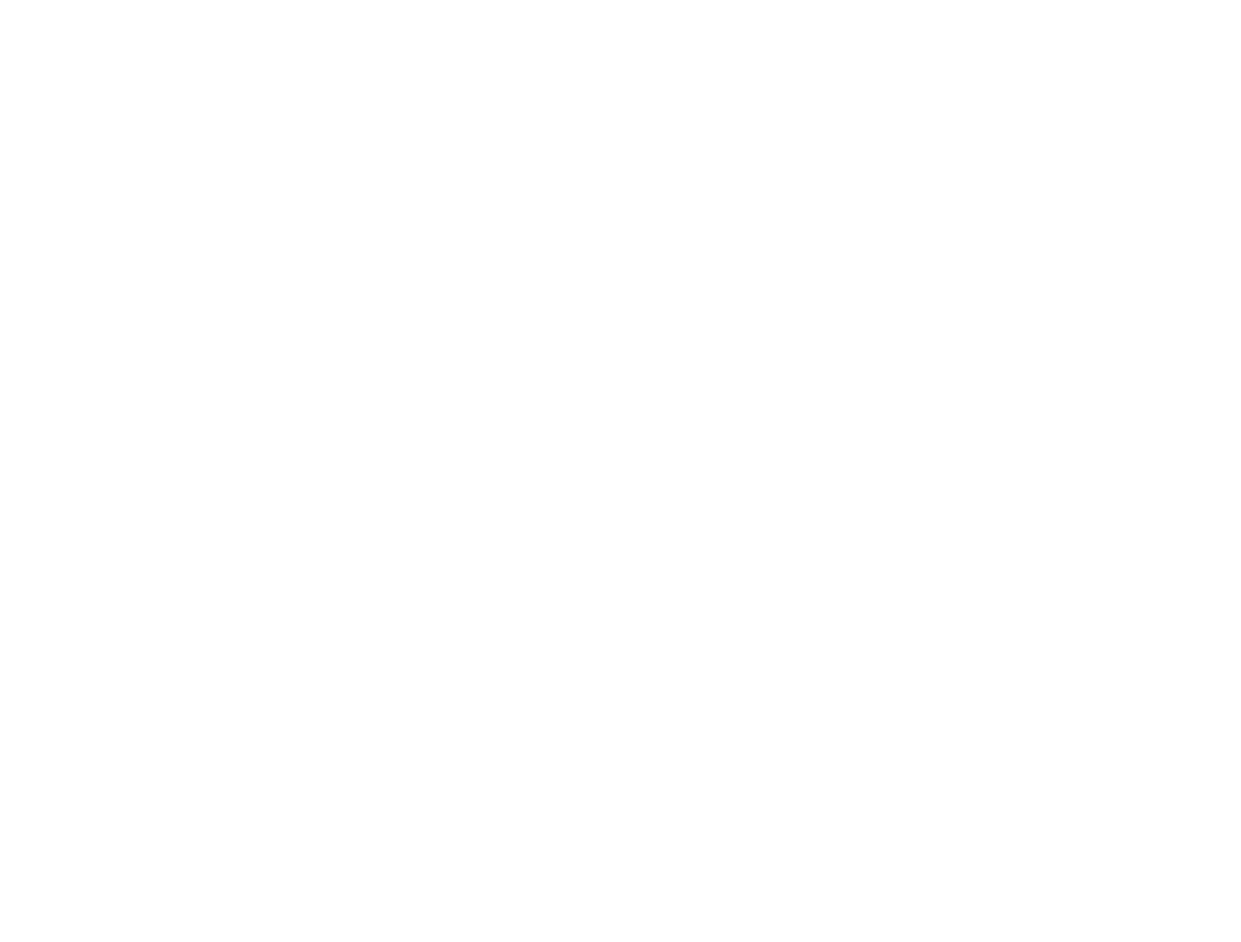
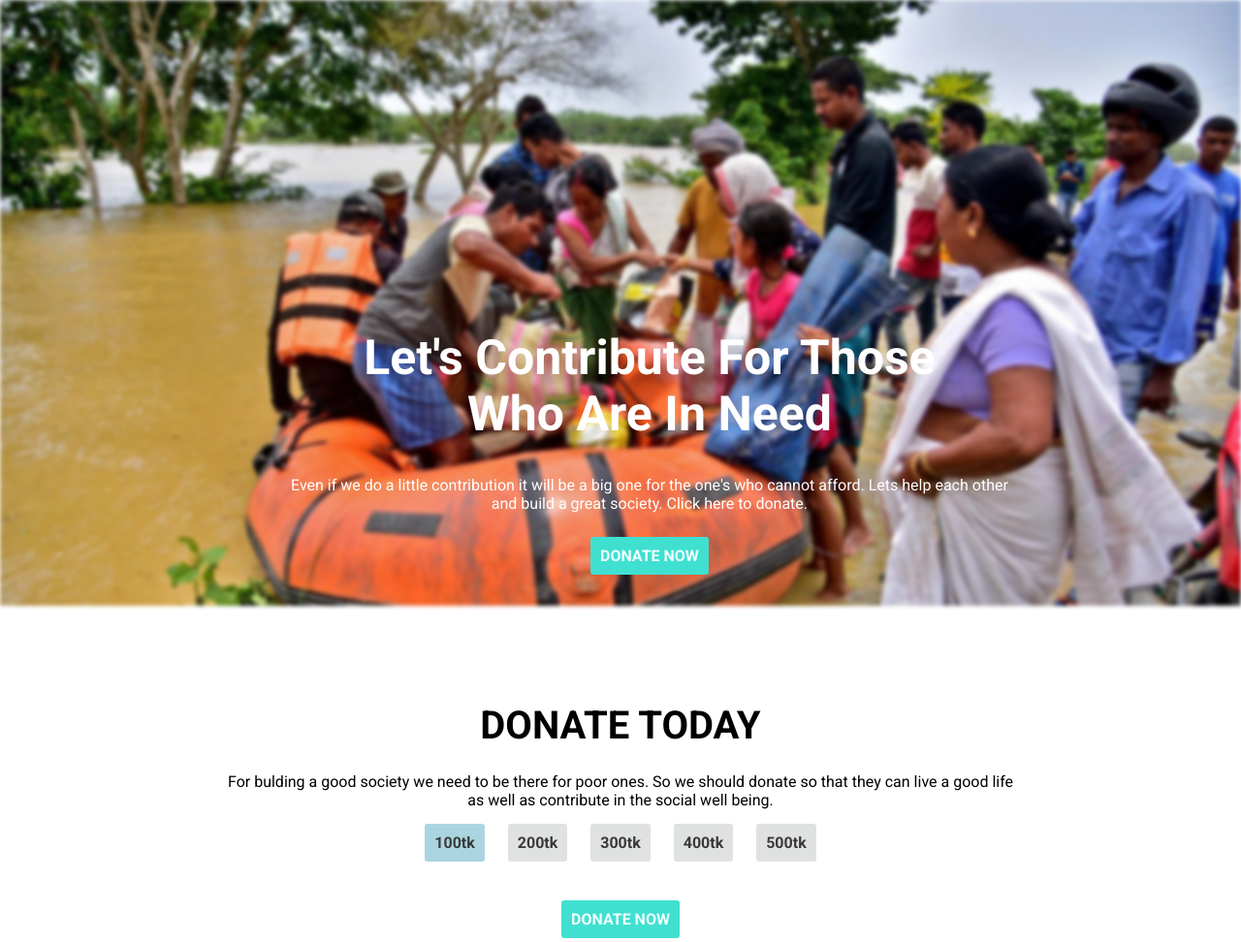
Before and after one commit to anta161/Donation-site, a plain HTML site: page index.html in a window 1280 px wide. Shown: the top 972 px of the page at 97% size. Before the commit the page ends 800 px from the top, so only its background shows below. Drawn offline with Linux system fonts and the light colour scheme.

Commit message:
section updated

```diff
--- a/index.html
+++ b/index.html
@@ -1,12 +1,72 @@
 <!DOCTYPE html>
 <html lang="en">
+
 <head>
     <meta charset="UTF-8">
     <meta http-equiv="X-UA-Compatible" content="IE=edge">
     <meta name="viewport" content="width=device-width, initial-scale=1.0">
     <title>Donation</title>
+    <!-- linkin -->
+
+    <link rel="preconnect" href="https://fonts.googleapis.com">
+    <link rel="preconnect" href="https://fonts.gstatic.com" crossorigin>
+    <link
+        href="https://fonts.googleapis.com/css2?family=PT+Sans&family=Roboto:ital,wght@0,100;0,300;0,400;0,500;0,700;1,300&display=swap"
+        rel="stylesheet">
+    <link rel="stylesheet" href="style.css">
 </head>
+
 <body>
+    <!-- banner -->
+    <section>
+        <div class="background"></div>
+        <div class="content">
+            <h1 class="header-font">Let's Contribute For Those <br> Who Are In Need</h1>
+            <p>Even if we do a little contribution it will be a big one for the one's who cannot afford. Lets help each
+                other <br> and build a great society. Click here to donate.</p>
+            <a class="donate-link" target="_blank" href="https://www.google.com/">DONATE NOW</a>
+        </div>
+    </section>
 
+    <!-- donate today section -->
+    <section class="donate-today">
+        <div>
+            <h1 class="donate-header">DONATE TODAY</h1>
+            <p>For bulding a good society we need to be there for poor ones. So we should donate so that they can live a
+                good life <br> as well as contribute in the social well being.</p>
+        </div>
+        <div class="links">
+            <a class="active" href="https://www.google.com/">100tk</a>
+            <a href="https://www.google.com/">200tk</a>
+            <a href="https://www.google.com/">300tk</a>
+            <a href="https://www.google.com/">400tk</a>
+            <a href="https://www.google.com/">500tk</a>
+        </div>
+        <div class="other-amount">
+
+        </div>
+        <div class="donateToday-link">
+            <a class="donate-link" target="_blank" href="https://www.google.com/">DONATE NOW</a>
+        </div>
+    </section>
+    <!-- Our donate plan section -->
+    <section>
+        <div class="donate-today">
+            <h1 class="donate-header">Our Donate Strategy</h1>
+            <p>For bulding a good society we need to be there for poor ones. So we should donate so that they can live a
+                good life <br> as well as contribute in the social well being.</p>
+        </div>
+    </section>
+
+
+    <!-- Get my updaet section -->
+    <section>
+        <div class="donate-today">
+            <h1 class="donate-header">Get My Update</h1>
+            <p>For bulding a good society we need to be there for poor ones. So we should donate so that they can live a
+                good life <br> as well as contribute in the social well being.</p>
+        </div>
+    </section>
 </body>
+
 </html>
--- a/style.css
+++ b/style.css
@@ -0,0 +1,98 @@
+/* common */
+* {
+    margin: 0;
+    padding: 0;
+}
+
+body {
+    font-family: 'PT Sans', sans-serif;
+    font-family: 'Roboto', sans-serif;
+
+}
+
+h1 {
+    font-size: 50px;
+}
+
+/* common */
+/* banner */
+.background {
+    background-image: url(/images/donation5.jpg);
+    background-repeat: no-repeat;
+    background-size: cover;
+    height: 625px;
+    filter: blur(2px);
+}
+
+.content {
+    position: absolute;
+    top: 50%;
+    bottom: 50%;
+    text-align: center;
+    transform: translate(300px, -60px);
+}
+
+.content p {
+    padding: 35px 0px;
+    color: white;
+}
+
+.content a {
+    text-decoration: none;
+
+}
+
+.header-font {
+    color: rgb(255, 255, 255);
+}
+
+.donate-link {
+    text-decoration: none;
+    background-color: turquoise;
+    padding: 10px;
+    border-radius: 3px;
+    color: azure;
+    font-weight: 600;
+}
+
+/* banner */
+/* donate today section */
+.donate-today {
+    height: 100%;
+    text-align: center;
+    padding: 100px;
+}
+
+.donate-today p {
+    padding: 25px 0px;
+}
+
+.donate-today .links a {
+    text-decoration: none;
+    border-radius: 3px;
+    background-color: rgb(223, 226, 225);
+    padding: 10px;
+    margin: 10px;
+    font-weight: 600;
+    box-shadow: 1px;
+    color: rgb(57, 58, 56);
+}
+
+.donate-today .links .active {
+    background-color: rgb(170, 213, 224);
+}
+
+.donate-today .links a:hover {
+    background-color: rgb(170, 213, 224);
+    transition: 1s;
+}
+
+.donate-header {
+    font-size: 40px;
+}
+
+.donateToday-link {
+    padding-top: 60px;
+}
+
+/* donate today section */
```
